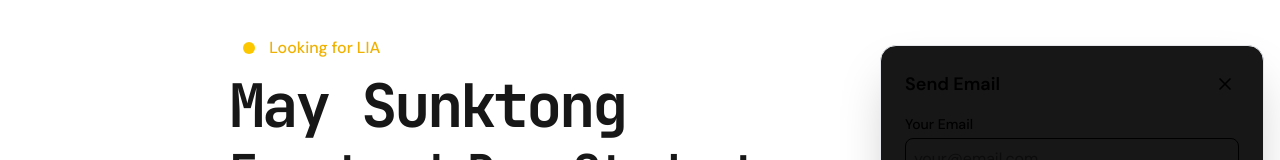
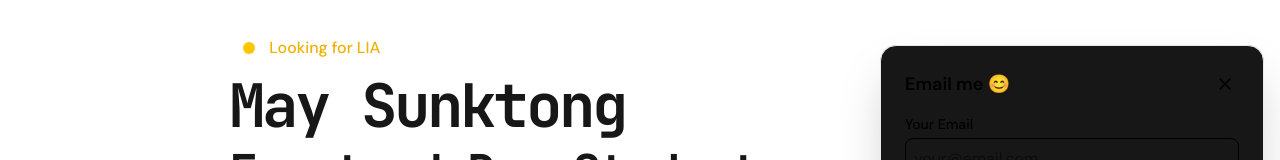
Before and after one commit to maysunktong/portfolio, a Next.js app: page / in a window 1280 px wide. Both pictures are taken after a click on the button "Email me". Shown: the part 288-448 px from the top of the page. Built offline with nearby package versions, Linux system fonts and the light colour scheme.

Commit message:
fix sound board and email

```diff
--- a/components/EmailForm.tsx
+++ b/components/EmailForm.tsx
@@ -20,7 +20,7 @@
     <div className="fixed z-100 bottom-4 right-4 w-70 md:w-96 bg-foreground rounded-2xl shadow-2xl border border-gray-200 p-6 animate-slide-up text-black">
       {/* Header */}
       <div className="flex justify-between items-center mb-4">
-        <h2 className="text-lg font-semibold">Send Email</h2>
+        <h2 className="text-lg font-semibold">Email me 😊</h2>
         <button
           type="button"
           onClick={onClose}
--- a/components/Soundboard.tsx
+++ b/components/Soundboard.tsx
@@ -1,4 +1,5 @@
 const Soundboard = () => {
+
   return (
     <div className="soundboard-container">
       <iframe
```
